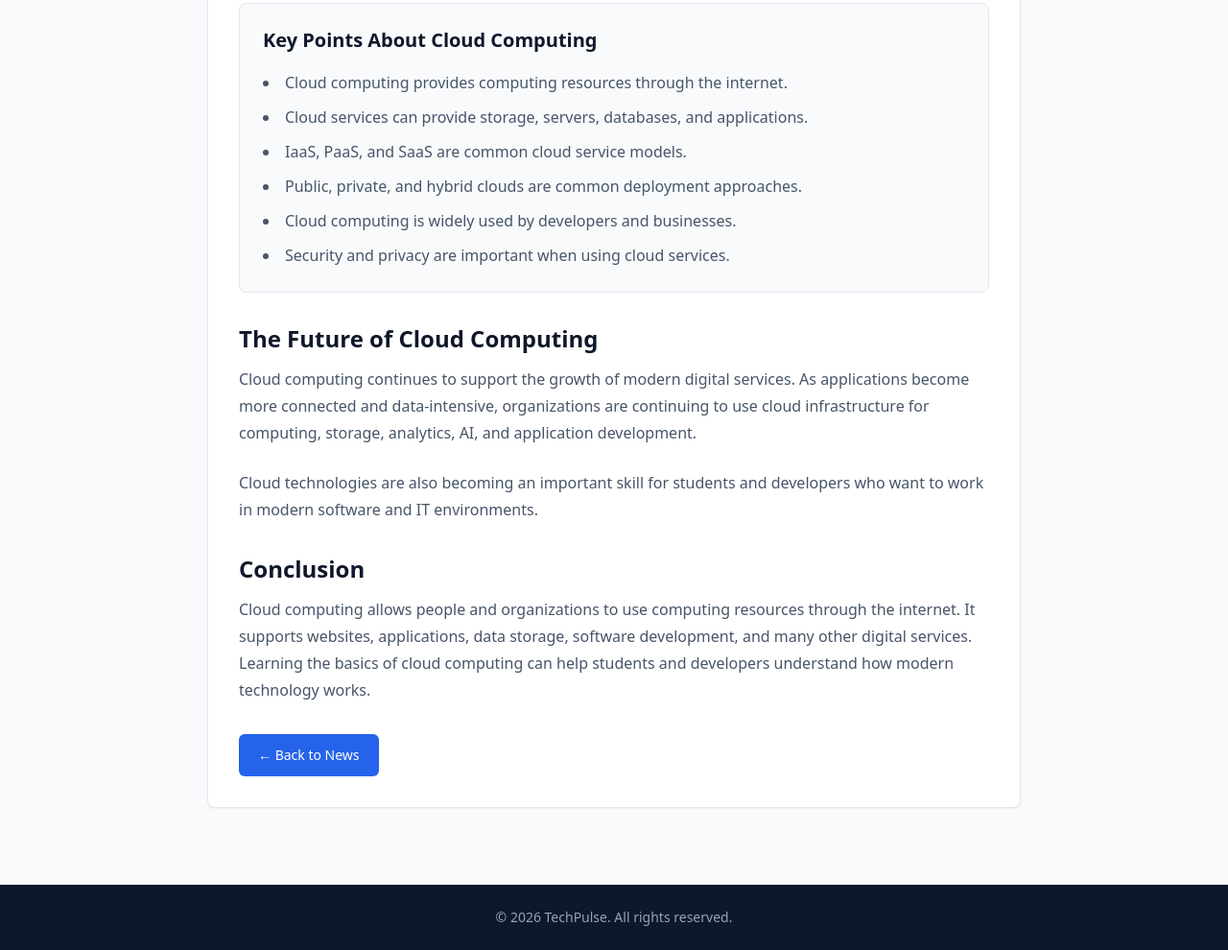
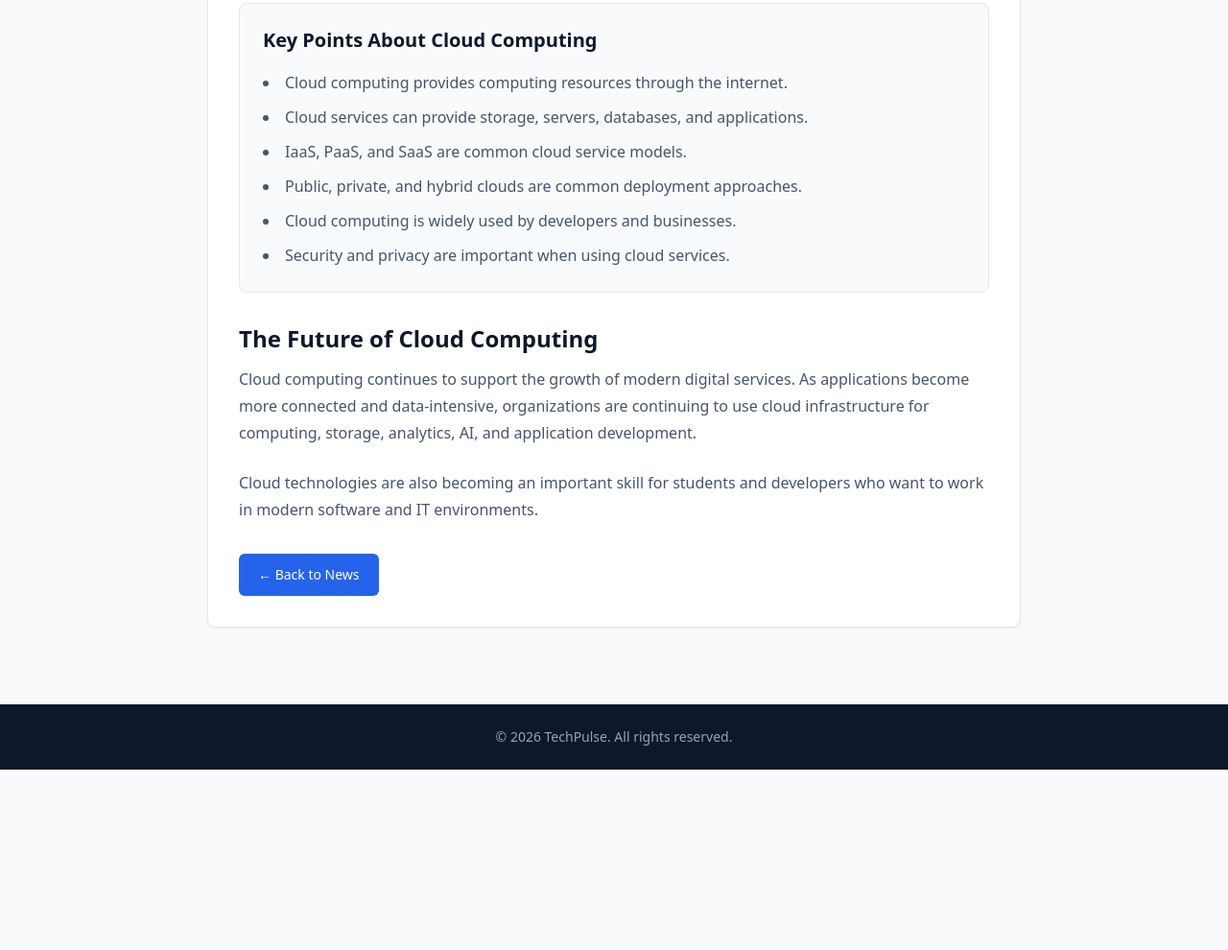
Before and after one commit to web-design-project-G6/techpulse-news-blog, a website built with Vite: page Article page/clound_computing.html in a window 1280 px wide. Shown: the part 3640-4630 px from the top of the page at 96% size. After the commit the page ends 4442 px from the top, so only its background shows below. Built offline with nearby package versions, Linux system fonts and the light colour scheme.

Commit message:
create file feature fix

```diff
--- a/Article page/clound_computing.html
+++ b/Article page/clound_computing.html
@@ -19,7 +19,7 @@
                     flex justify-between items-center">
 
             <!-- Logo -->
-            <a href="../index.html" class="flex items-center gap-2
+            <a href="../pages/blog.html" class="flex items-center gap-2
                        text-xl font-bold text-slate-900">
 
                 <span class="w-8 h-8 rounded-md bg-blue-600
@@ -61,7 +61,7 @@
     <main class="max-w-4xl mx-auto px-6 py-10">
 
         <!-- Back -->
-        <a href="./news.html" class="inline-block mb-6
+        <a href="../pages/blog.html" class="inline-block mb-6
                    text-sm text-blue-600 hover:underline">
 
             ← Back to News
@@ -677,28 +677,8 @@
 
                 </p>
 
-
-                <!-- Conclusion -->
-                <h2 class="text-2xl font-bold text-slate-900 mb-3">
-
-                    Conclusion
-
-                </h2>
-
-                <p class="text-slate-600 leading-7 mb-8">
-
-                    Cloud computing allows people and organizations to use
-                    computing resources through the internet. It supports
-                    websites, applications, data storage, software
-                    development, and many other digital services. Learning
-                    the basics of cloud computing can help students and
-                    developers understand how modern technology works.
-
-                </p>
-
-
                 <!-- Back Button -->
-                <a href="./news.html" class="inline-block bg-blue-600
+                <a href="../pages/blog.html" class="inline-block bg-blue-600
                            text-white px-5 py-3
                            rounded-md text-sm font-medium
                            hover:bg-blue-700
```
